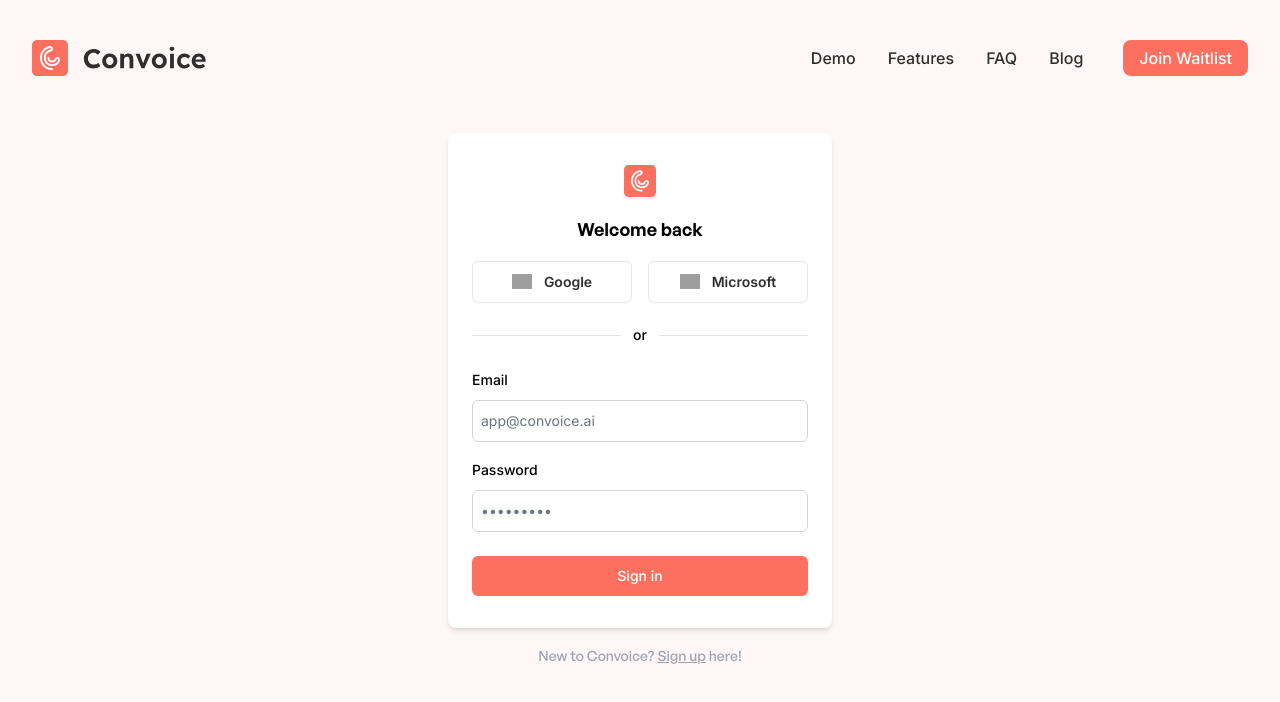
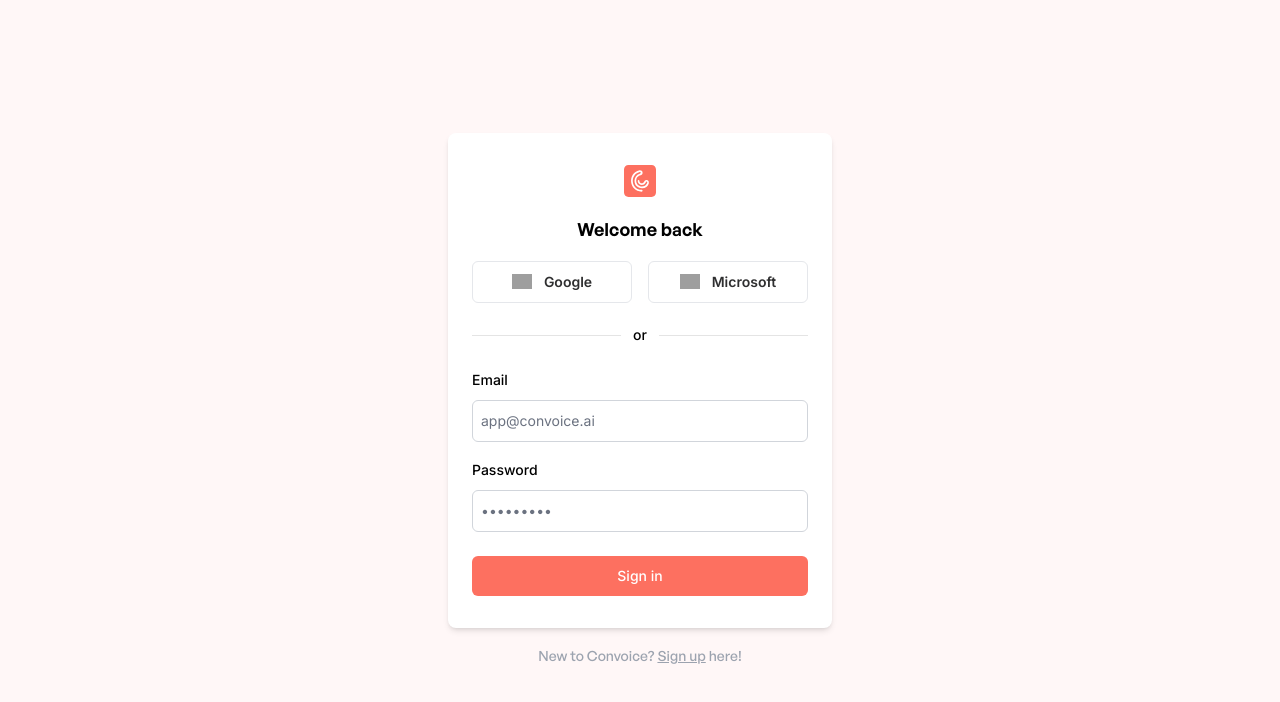
Before and after one commit to convoice/convoice_landing_page, a Next.js app: page /login in a window 1280 px wide. Shown: the top 702 px of the page. Built offline with nearby package versions, Linux system fonts and the light colour scheme; grey boxes are pictures that could not be loaded.

Commit message:
Add navbar animation

```diff
--- a/src/app/layout.tsx
+++ b/src/app/layout.tsx
@@ -1,4 +1,7 @@
+"use client"
+
 import { Inter } from 'next/font/google'
+import { useState, useRef } from 'react'
 import LocalFont from 'next/font/local'
 import clsx from 'clsx'
 
@@ -64,6 +67,12 @@ export default function RootLayout({
 }: {
   children: React.ReactNode
 }) {
+
+  const [scrollY, setScrollY] = useState(window.scrollY)
+  window.onscroll = function () {
+    setScrollY(window.scrollY)
+  };
+
   return (
     <html
       lang="en"
@@ -83,8 +92,9 @@ export default function RootLayout({
           a.appendChild(r);
         })(window,document,'https://static.hotjar.com/c/hotjar-','.js?sv=');`}
       </Script>
-      <body className="flex h-full flex-col">
-        <Header />
+      <body className="relative flex h-full flex-col">
+        <Header/>
+        <Header fixed={true} hidden={scrollY < 1100} offset={((scrollY - 1100)/3) > 76 ? 0 : -84 + (scrollY - 1100)/3}/>
         {children}
       </body>
     </html>
--- a/src/components/Header.tsx
+++ b/src/components/Header.tsx
@@ -97,9 +97,17 @@ function MobileNavigation() {
   )
 }
 
-export function Header() {
+export function Header({
+  fixed = false,
+  hidden = false,
+  offset = 0,
+}: {
+  fixed?: boolean;
+  hidden?: boolean;
+  offset?: number;
+}) {
   return (
-    <header className="py-10">
+    <header className={`w-full z-10 bg-white/[.85] py-5 backdrop-blur-md ${fixed ? 'fixed top-0' : ''} ${hidden ? 'hidden' : ''}`} style={{ top: offset }}>
       <Container>
         <nav className="relative z-50 flex justify-between">
           <div className="flex items-center md:gap-x-12">
--- a/src/components/Hero.tsx
+++ b/src/components/Hero.tsx
@@ -27,7 +27,7 @@ export function Hero() {
 
   return (
     <section className='bg-gradient-to-b from-white to-slate-100/80' id='demo'>
-      <Container className="pb-24 pt-16 text-center lg:pt-24">
+      <Container className="pb-20 pt-12 text-center lg:pt-20">
         <div className="flex flex-col items-center gap-16 lg:flex-row">
           <div className="flex max-w-2xl flex-col items-center text-center lg:basis-1/2 lg:items-start lg:text-left">
             <h1 className="w-full font-display text-4xl font-semibold text-slate-900 sm:text-6xl">
@@ -66,7 +66,7 @@ export function Hero() {
         </Button> */}
             </div>
           </div>
-          <div className="flex flex-col items-center lg:basis-1/2">
+          <div className="flex flex-col items-center py-12 lg:basis-1/2">
             <div className="flex items-center gap-1 rounded-full border border-[1.5px] border-main bg-main-50 px-2.5 py-0.5 font-display font-medium text-main">
               <PhoneIcon className="h-[18px] w-[18px] stroke-[2px] outline-main" />
               <p>Call Convoice Now</p>
```
